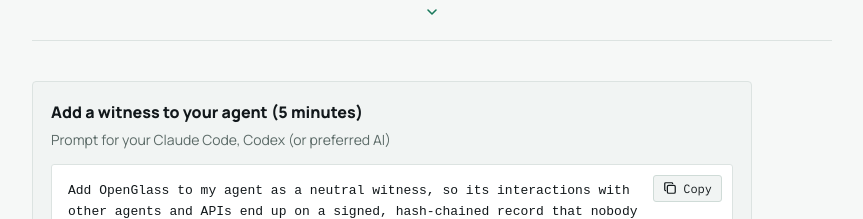
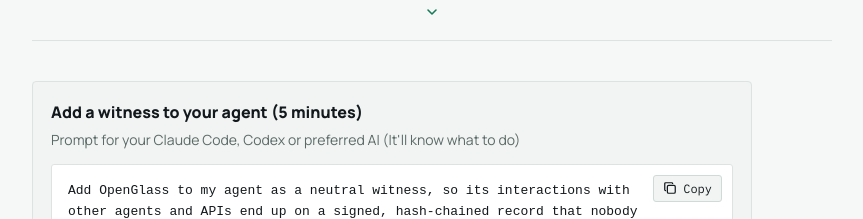
Before and after one commit to federico2001/OpenGlass, a Next.js app in the folder apps/web/: page / in a window 1280 px wide. Shown: the part 780-999 px from the top of the page, without its empty margins (208-1071 px from the left). Built offline with nearby package versions, Linux system fonts and the light colour scheme; a web font is replaced by a local one.

Commit message:
Setup prompt: new subtitle wording
Co-Authored-By: Claude Opus 5.5 <noreply@anthropic.com>
Claude-Session: https://claude.ai/code/session_013J9SKPPA9RvvfemnNBX4Qm

```diff
--- a/apps/web/components/SetupPrompt.tsx
+++ b/apps/web/components/SetupPrompt.tsx
@@ -34,7 +34,7 @@ export function SetupPrompt() {
     <section className={styles.card} aria-label="Add OpenGlass to your agent">
       <div className={styles.header}>
         <p className={styles.heading}>Add a witness to your agent (5 minutes)</p>
-        <p className={styles.sub}>Prompt for your Claude Code, Codex (or preferred AI)</p>
+        <p className={styles.sub}>Prompt for your Claude Code, Codex or preferred AI (It&apos;ll know what to do)</p>
       </div>
       <div className={styles.promptBox}>
         <button type="button" className={styles.copy} onClick={copy} aria-label="Copy prompt">
```
Also changed, not shown: 1 other file (tests, documents, lock files or other folders).
